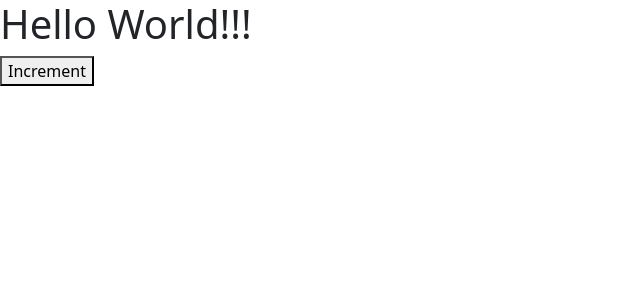
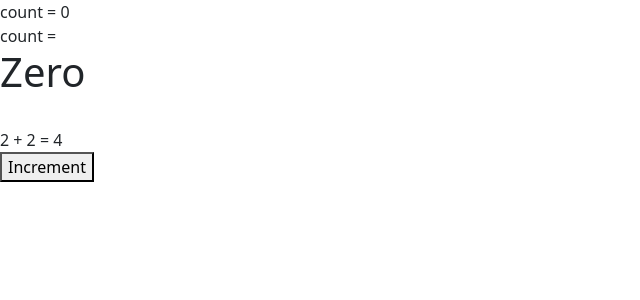
Before and after one commit to Khodidas-withLoveKD/React-Learnings, a React (Create React App) app: page / in a window 1280 px wide. Shown: the top 300 px of the page, without its empty margins (0-640 px from the left). Built offline with nearby package versions, Linux system fonts and the light colour scheme.

Commit message:
Embedding expressions

```diff
--- a/src/Components/counter.jsx
+++ b/src/Components/counter.jsx
@@ -1,14 +1,26 @@
 import React, { Component } from 'react';
 
 class Counter extends React.Component {
+  state = {
+    count: 0
+  }
+
   render() {
     return (
       <React.Fragment>
-        <h1>Hello World!!!</h1>
+        <span>count = {this.state.count}</span><br></br>
+        <span>count = {this.formatCount()}</span><br></br>
+        <span>2 + 2 = {2 + 2}</span><br></br>
         <button>Increment</button>
       </React.Fragment>
     );
   }
+
+  formatCount() {
+    const { count } = this.state
+    const headingZero = <h1>Zero</h1>
+    return count === 0 ? headingZero : count
+  }
 }
 
 export default Counter;
```
